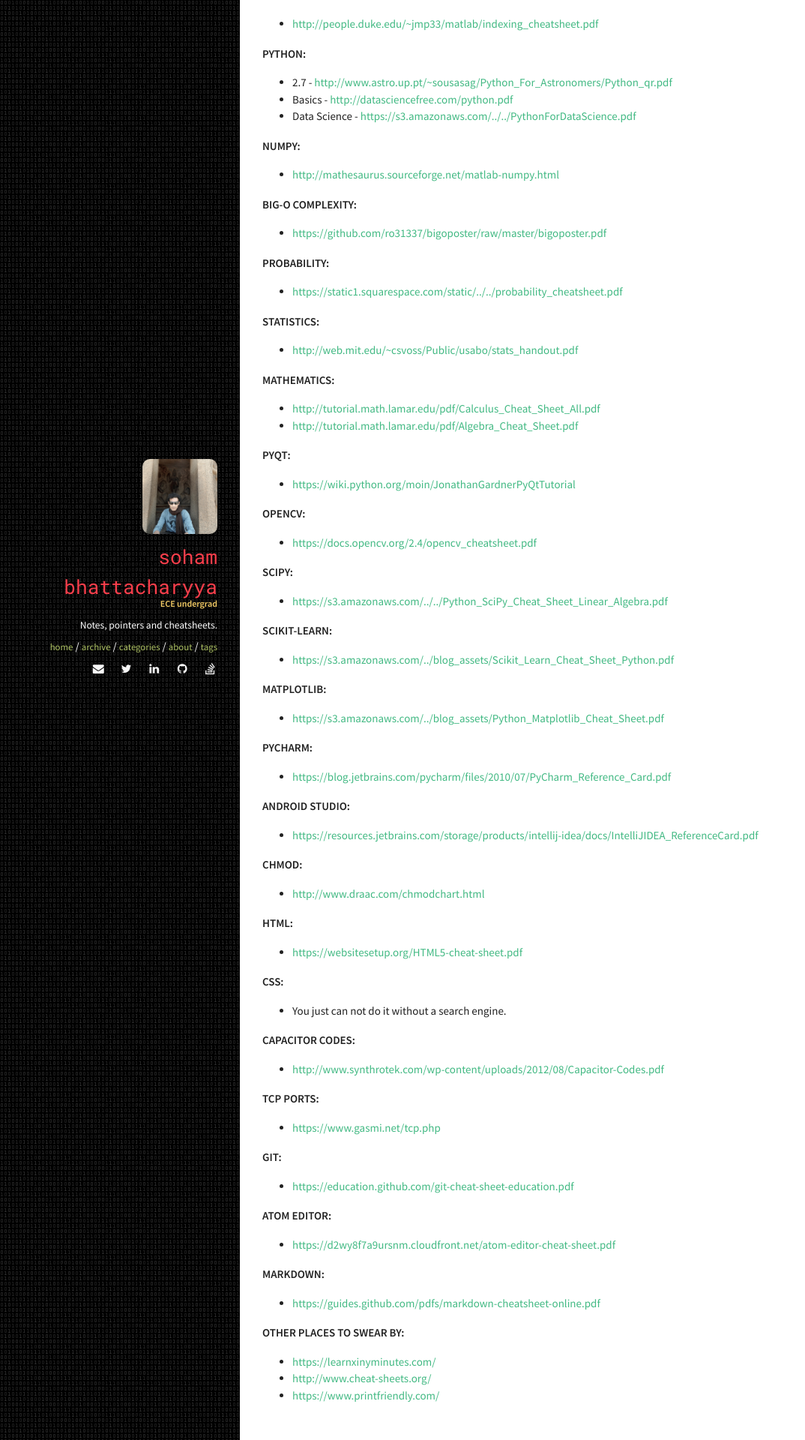
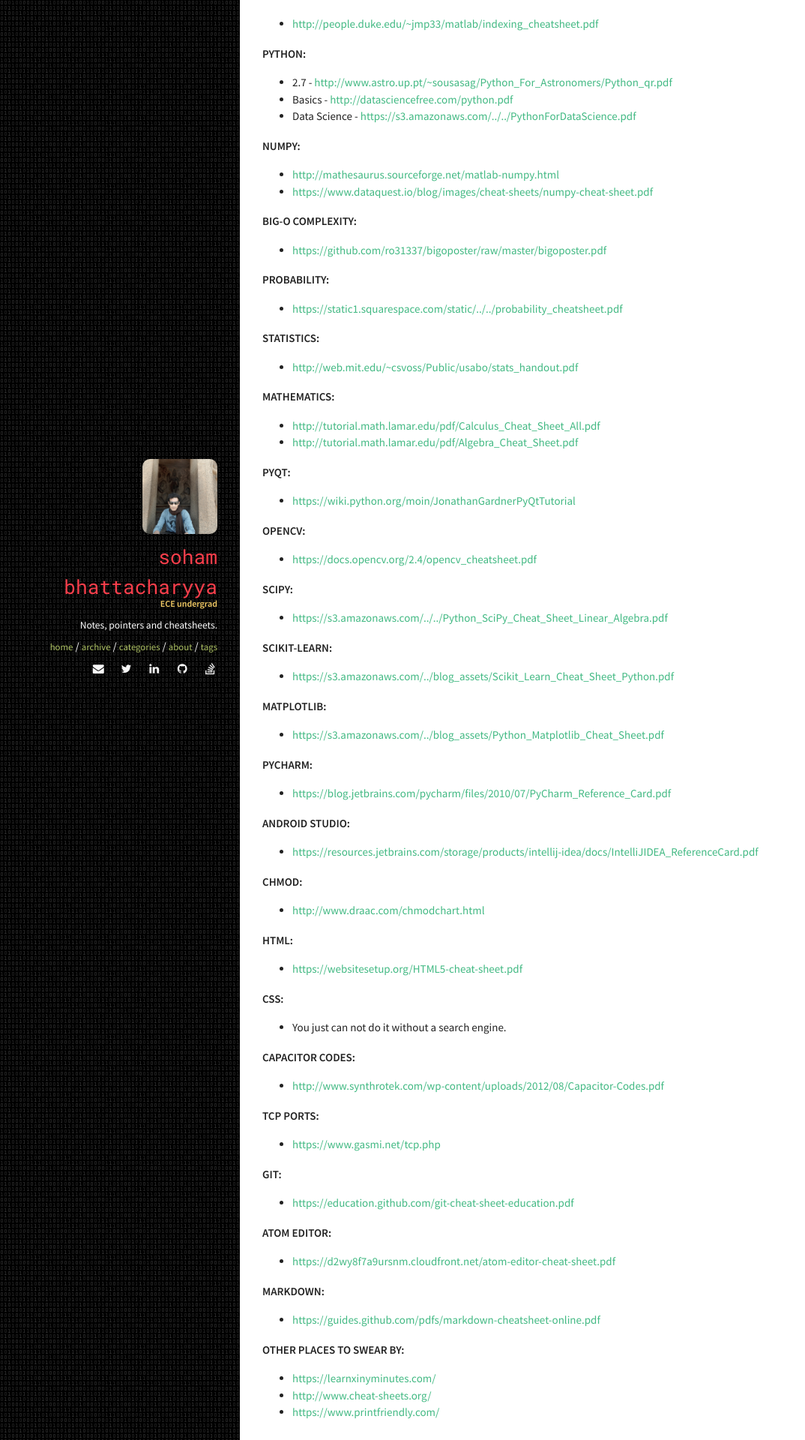
Before and after one commit to sohambhattacharyya/sohambhattacharyya.github.io, a Jekyll site: the page built from _posts/2017-12-09-A-Bunch-of-Cheatsheets.markdown, in a window 1280 px wide. Shown: the part 591-2511 px from the top of the page at 75% size, without its empty margins (0-1074 px from the left). Built offline with Jekyll 4.4.1, drawn with Linux system fonts in a browser that asks for light colours; comment, search, counter and statistics services are not loaded; some of the changed lines change nothing that is shown.

Commit message:
Added material.

```diff
--- a/_posts/2017-12-09-A-Bunch-of-Cheatsheets.markdown
+++ b/_posts/2017-12-09-A-Bunch-of-Cheatsheets.markdown
@@ -25,6 +25,7 @@
 
 ###### NumPy:
 * [http://mathesaurus.sourceforge.net/matlab-numpy.html](http://mathesaurus.sourceforge.net/matlab-numpy.html)
+* [https://www.dataquest.io/blog/images/cheat-sheets/numpy-cheat-sheet.pdf](/img/numpy_dataquest.png)
 
 ###### Big-O Complexity:
 * [https://github.com/ro31337/bigoposter/raw/master/bigoposter.pdf](https://github.com/ro31337/bigoposter/raw/master/bigoposter.pdf)
```
Also changed, not shown: img/numpy_dataquest.png (added).
